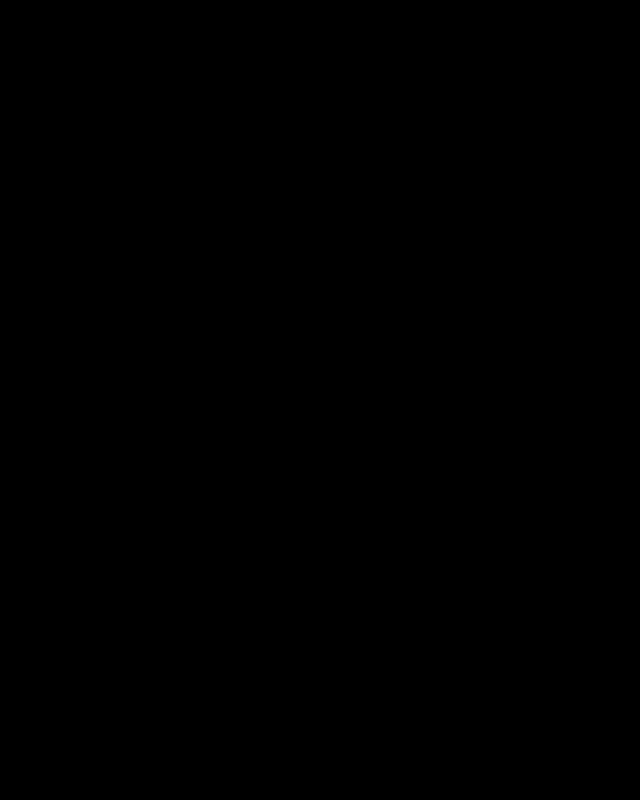
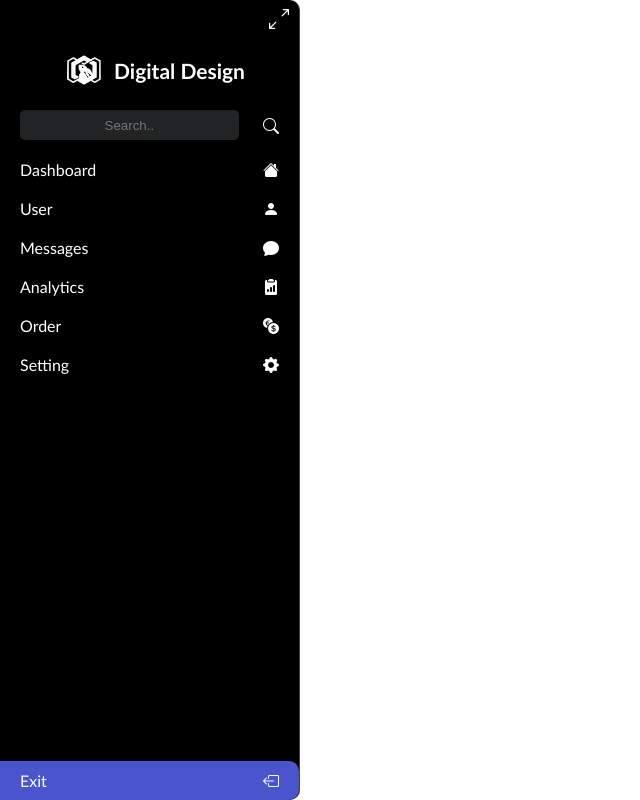
Before and after one commit to oscarcm1/menu, a React (Vite) app: page / in a window 1280 px wide. Shown: the whole page, without its empty margins (0-640 px from the left). Built offline with nearby package versions, Linux system fonts and the light colour scheme.

Commit message:
Dashboard-sidebar Menu

```diff
--- a/src/App.jsx
+++ b/src/App.jsx
@@ -1,11 +1,14 @@
 import './App.css'
 import 'bootstrap-icons/font/bootstrap-icons.css';
+import DashboardSidebar from './pages/DashboardSidebar';
 
 function App() {
 
   return (
     <>
 
+    <DashboardSidebar />
+
     </>
   )
 }
--- /dev/null
+++ b/src/pages/DashboardSidebar.jsx
@@ -0,0 +1,45 @@
+import React, { useState } from 'react'
+import "./dashboard-sidebar.css"
+import Logo from "../assets/logo.png"
+
+function DashboardSidebar() {
+
+  const [click, setClick] = useState(true);
+  const handleClick = () => setClick(!click);
+
+
+  function activeMenu() {
+    handleClick();
+    if (click) {
+      document.querySelector('.menu-dashboard').classList.add('active');
+    } else {
+      document.querySelector('.menu-dashboard').classList.remove('active');
+    }
+  }
+
+  return (
+    <div className='bg-menu'>
+
+      <div className='menu-dashboard'>
+        <nav>
+          <ul className='menu'>
+            <li className='btn-menu'><button onClick={activeMenu}><i className="bi bi-arrows-angle-expand"></i></button></li>
+            <li className='bg-logo'> <img src={Logo} alt='Oscar Digital Design' /><h1>Digital Design</h1></li>
+            <li className='menu-item search'><span><input placeholder='Search..' /> </span><i className="bi bi-search"></i></li>
+            <li className='menu-item'><span>Dashboard</span>  <i className="bi bi-house-fill"></i></li>
+            <li className='menu-item'><span>User</span><i className="bi bi-person-fill"></i></li>
+            <li className='menu-item'><span>Messages</span><i className="bi bi-chat-fill"></i></li>
+            <li className='menu-item'><span>Analytics</span><i className="bi bi-clipboard2-data-fill"></i></li>
+            <li className='menu-item'><span>Order</span><i className="bi bi-currency-exchange"></i></li>
+            <li className='menu-item'><span>Setting</span><i className="bi bi-gear-fill"></i></li>
+            <li className='menu-item logout'><span>Exit</span><i className="bi bi-box-arrow-left"></i></li>
+
+          </ul>
+        </nav>
+      </div>
+
+    </div>
+  )
+}
+
+export default DashboardSidebar
--- /dev/null
+++ b/src/pages/dashboard-sidebar.css
@@ -0,0 +1,212 @@
+/* Credit and Thanks:Oscar_digital_design; */
+
+#root {
+  --color-principal: black;
+}
+.bg-menu {
+  position: relative;
+  background-color: white;
+  width: 100%;
+  height: 100vh;
+}
+
+.menu-dashboard {
+  width: 300px;
+  height: 100vh;
+  display: flex;
+  flex-direction: row;
+  backdrop-filter: blur(5px);
+  transition: 1s;
+  -webkit-transition: 1s;
+  -moz-transition: 1s;
+  -ms-transition: 1s;
+  -o-transition: 1s;
+  border-right: 1px solid rgba(255, 255, 255, 0.246);
+  background-color: var(--color-principal);
+  font-family: "Gill Sans", "Gill Sans MT", Calibri, "Trebuchet MS", sans-serif;
+  border-radius: 0px 10px 10px 0px;
+  -webkit-border-radius: 0px 10px 10px 0px;
+  -moz-border-radius: 0px 10px 10px 0px;
+  -ms-border-radius: 0px 10px 10px 0px;
+  -o-border-radius: 0px 10px 10px 0px;
+}
+
+.menu-dashboard.active {
+  width: 50px;
+  transition: 1s;
+  -webkit-transition: 1s;
+  -moz-transition: 1s;
+  -ms-transition: 1s;
+  -o-transition: 1s;
+}
+
+li.btn-menu {
+  display: flex;
+  justify-content: end;
+  width: 100%;
+}
+
+li.btn-menu button {
+  width: 40px;
+  height: 40px;
+  border: none;
+  cursor: pointer;
+  background-color: rgba(0, 0, 0, 0);
+}
+
+li.btn-menu i {
+  color: white;
+  font-weight: 900;
+  font-size: 20px;
+}
+
+.menu-dashboard span {
+  background-color: rgba(240, 248, 255, 0);
+}
+
+li.menu-item {
+  width: 100%;
+  display: flex;
+  justify-content: space-around;
+  align-items: center;
+  padding: 10px 20px;
+  color: white;
+}
+li.menu-item.logout {
+  position: fixed;
+  bottom: 0;
+  background-color: rgba(86, 98, 236, 0.872);
+  border-radius: 0px 10px 10px 0px;
+  -webkit-border-radius: 0px 10px 10px 0px;
+  -moz-border-radius: 0px 10px 10px 0px;
+  -ms-border-radius: 0px 10px 10px 0px;
+  -o-border-radius: 0px 10px 10px 0px;
+}
+
+li.menu-item span {
+  width: 100%;
+}
+
+li.menu-item:hover {
+  background-color: rgba(86, 98, 236, 0.872);
+}
+
+li.menu-item.search:hover {
+  background-color: rgba(255, 0, 0, 0);
+}
+
+li.bg-logo {
+  width: 100%;
+  display: flex;
+  justify-content: center;
+  align-items: center;
+  flex-direction: row;
+  padding: 10px;
+  color: white;
+  font-size: 14px;
+}
+
+.bg-logo img {
+  width: 40px;
+  margin: 0px 10px;
+}
+
+.search-item {
+  width: 100%;
+  padding: 20px;
+}
+
+.menu-item input {
+  background-color: rgba(240, 248, 255, 0.142);
+  border: none;
+  border-radius: 5px;
+  -webkit-border-radius: 5px;
+  -moz-border-radius: 5px;
+  -ms-border-radius: 5px;
+  -o-border-radius: 5px;
+  width: 90%;
+  height: 30px;
+  text-align: center;
+}
+
+.menu-dashboard nav {
+  width: 100%;
+  overflow-y: scroll;
+  overflow-y: hidden;
+}
+
+.menu-dashboard li {
+  list-style: none;
+  cursor: pointer;
+}
+
+.menu-dashboard.active span,
+.menu-dashboard.active h1 {
+  display: none;
+}
+
+@media (max-width: 960px) {
+  li.bg-logo,
+  li.btn-menu {
+    display: none;
+  }
+
+  li.menu-item span {
+    display: none;
+  }
+
+  .menu-dashboard,
+  .menu-dashboard.active {
+    position: fixed;
+    width: 100%;
+    height: 60px;
+    background-color: rgba(19, 32, 152, 0.211);
+    bottom: 0;
+    display: flex;
+    justify-content: center;
+    align-items: center;
+  }
+
+  .menu {
+    display: flex;
+  }
+
+  ul.menu {
+    display: flex;
+    justify-content: space-around;
+    align-items: center;
+  }
+
+  li.menu-item {
+    width: 50px;
+    height: 50px;
+    border-radius: 50%;
+    -webkit-border-radius: 50%;
+    -moz-border-radius: 50%;
+    -ms-border-radius: 50%;
+    -o-border-radius: 50%;
+  }
+
+  li.menu-item:hover {
+    background-color: rgba(255, 255, 255, 0.313);
+  }
+}
+
+@media (max-width: 360px) {
+  li.menu-item i {
+    padding: 0px;
+    font-size: 10px;
+    margin: 0;
+  }
+
+  li.menu-item {
+    width: 40px;
+    height: 40px;
+    border-radius: 50%;
+    -webkit-border-radius: 50%;
+    -moz-border-radius: 50%;
+    -ms-border-radius: 50%;
+    -o-border-radius: 50%;
+    padding: 0;
+  }
+}
```
